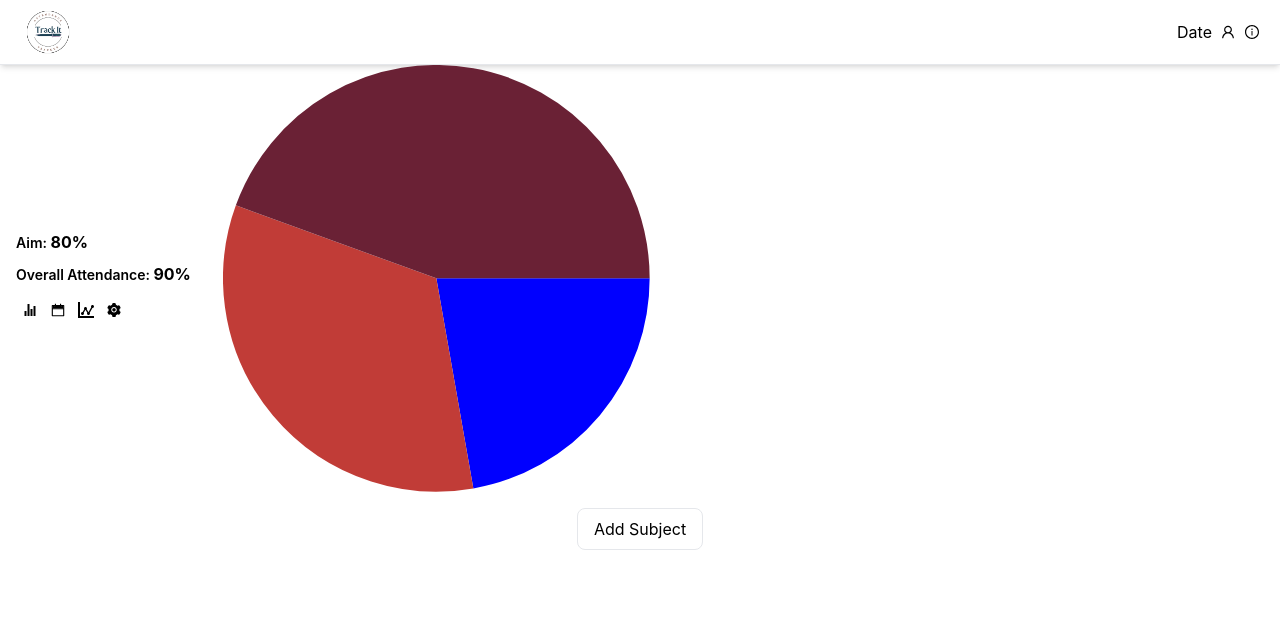
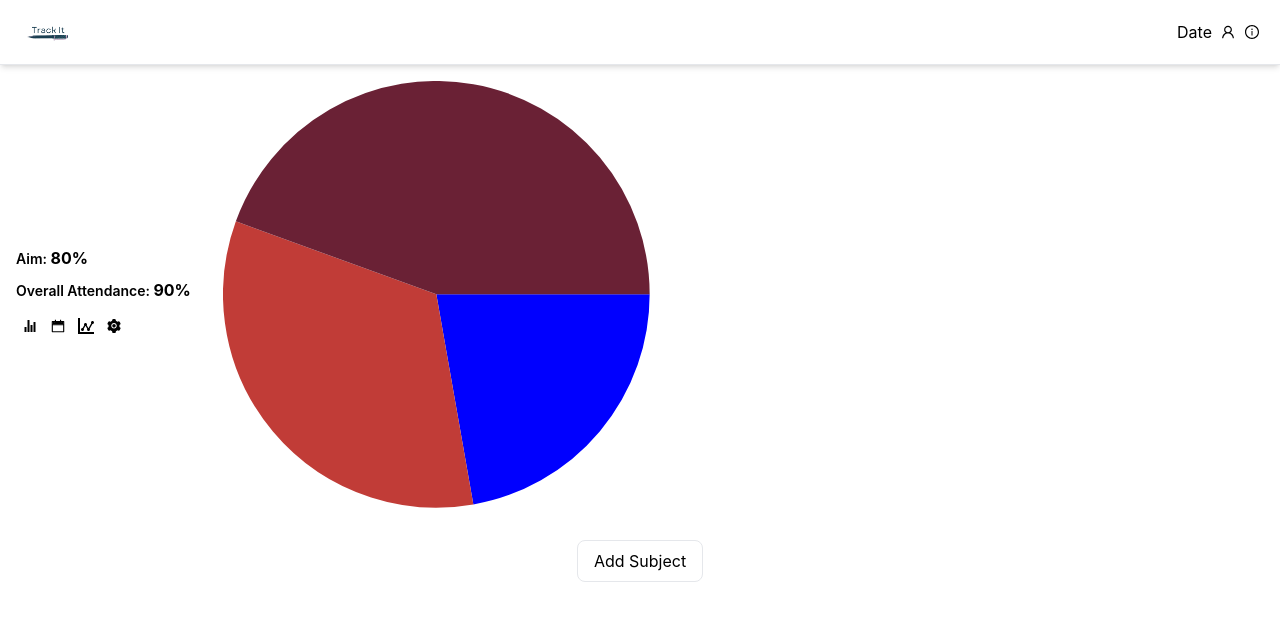
Before and after one commit to ShivanshAr97/Attendance-Tracker, a React (Create React App) app: page / in a window 1280 px wide. Shown: the top 620 px of the page. Built offline with nearby package versions, Linux system fonts and the light colour scheme.

Commit message:
Favicon addition

```diff
--- a/public/index.html
+++ b/public/index.html
@@ -12,7 +12,7 @@
     <link rel="apple-touch-icon" href="%PUBLIC_URL%/logo192.png" />
 
     <link rel="manifest" href="%PUBLIC_URL%/manifest.json" />
-
+    <link rel="shortcut icon" href="favicon.ico" type="image/x-icon">
     <title>Attendance Tracker</title>
   </head>
   <body>
--- a/src/components/Navbar.js
+++ b/src/components/Navbar.js
@@ -1,7 +1,7 @@
 import React from 'react'
 import { AiOutlineUser, AiOutlineInfoCircle } from "react-icons/ai";
 import { Link } from 'react-router-dom';
-import Logo from "../images/logo.png"
+import Logo from "../images/logo2.png"
 
 const Navbar = () => {
   return (
--- a/src/components/Subject.js
+++ b/src/components/Subject.js
@@ -11,7 +11,7 @@ const Subject = () => {
         <h3 className='mx-4 my-2'>Enter the subjects you want to track attendance for by clicking "Add Subject":</h3>
         <div className=''>
           <Link to="/addsub">
-          <button className="bottom-0 fixed btn my-4 border rounded-lg px-4 py-1 right-1/2 font-semibold">Add Subject</button>
+          <button className="bottom-0 fixed btn my-4 border rounded-lg px-4 py-1 right-1/3 font-semibold">Add Subject</button>
           </Link>
         </div>
       </div>
--- a/src/components/Total.js
+++ b/src/components/Total.js
@@ -21,7 +21,7 @@ const Total = () => {
                         <span className='px-1.5'><AiFillSetting /></span>
                     </div>
                 </div>
-                <div className='mx-4 w-1/3'>
+                <div className='m-4 w-1/3'>
                     <PieChart
                         data={[
                             { label: 'kejeg', value: 10, color: 'blue' },
```
Also changed, not shown: 1 other file (tests, documents, lock files or other folders).
